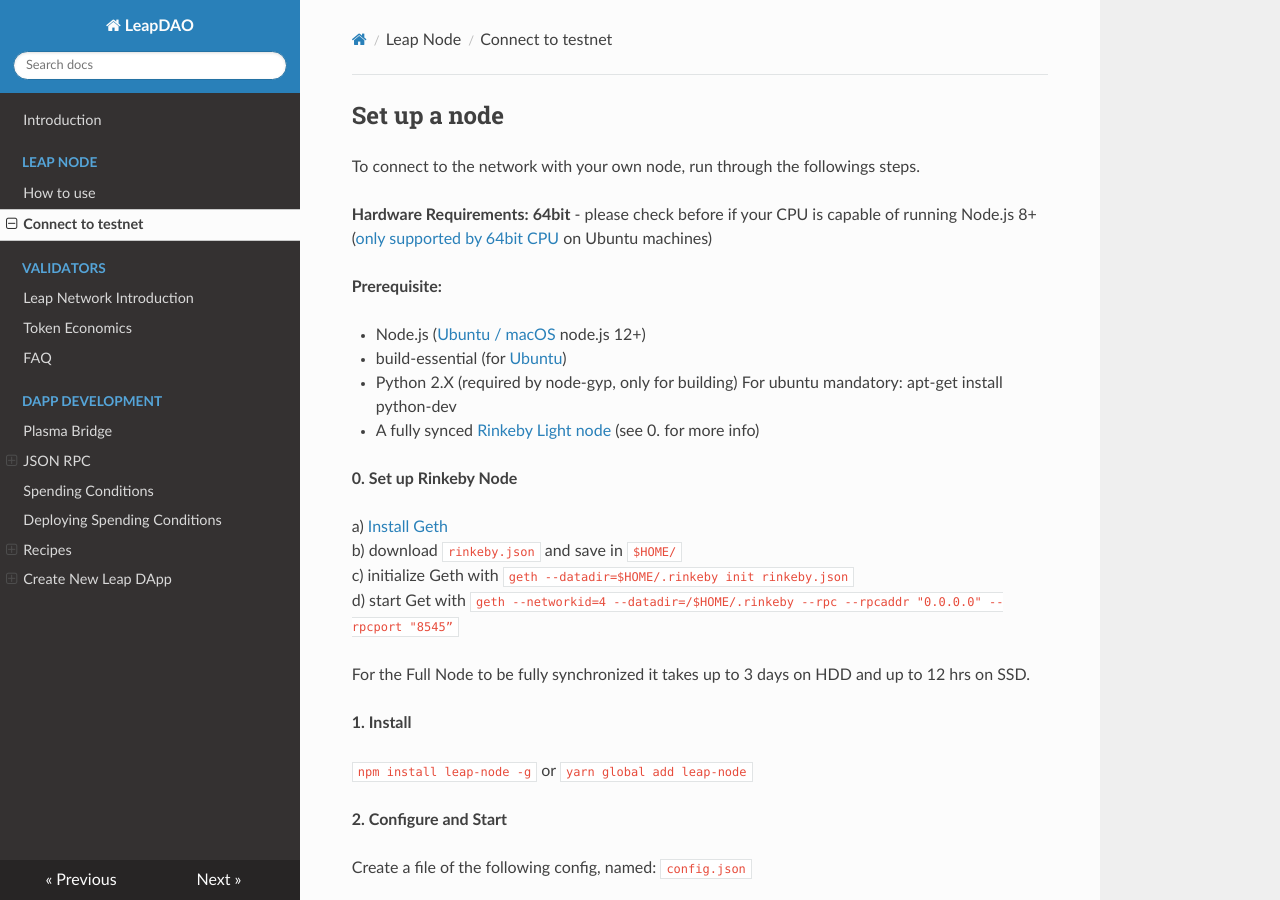
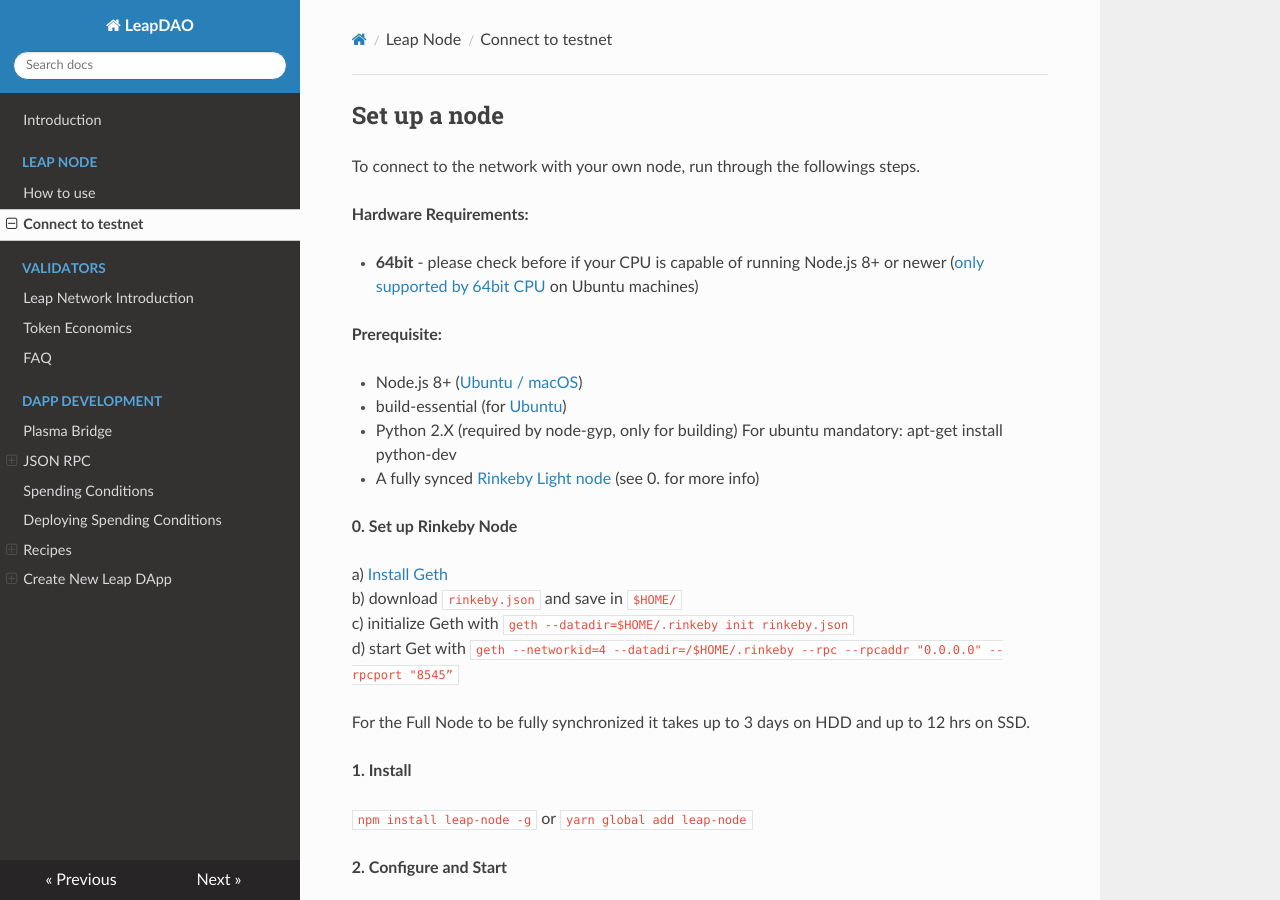
Before and after one commit to leapdao/docs, an MkDocs documentation site: the page built from docs/connect.md, in a window 1280 px wide and 900 px high. Built offline with MkDocs 1.6.1, drawn with Linux system fonts in a browser that asks for light colours; nearby versions of some CDN libraries.

Commit message:
implemented feedback from comments

```diff
--- a/docs/connect.md
+++ b/docs/connect.md
@@ -3,12 +3,13 @@
 To connect to the network with your own node, run through the followings steps.
 
 **Hardware Requirements:**
-**64bit** - please check before if your CPU is capable of running Node.js 8+ ([only supported by 64bit CPU](https://github.com/nodejs/build/issues/885) on Ubuntu machines)
+
+- **64bit** - please check before if your CPU is capable of running Node.js 8+ or newer ([only supported by 64bit CPU](https://github.com/nodejs/build/issues/885) on Ubuntu machines)
 
 
 **Prerequisite:**
 
-- Node.js ([Ubuntu / macOS](https://nodejs.org/en/download/) node.js 12+)
+- Node.js 8+ ([Ubuntu / macOS](https://nodejs.org/en/download/))
 - build-essential (for [Ubuntu](https://askubuntu.com/questions/398489/how-to-install-build-essential))
 - Python 2.X (required by node-gyp, only for building)
   For ubuntu mandatory:  apt-get install python-dev
```
